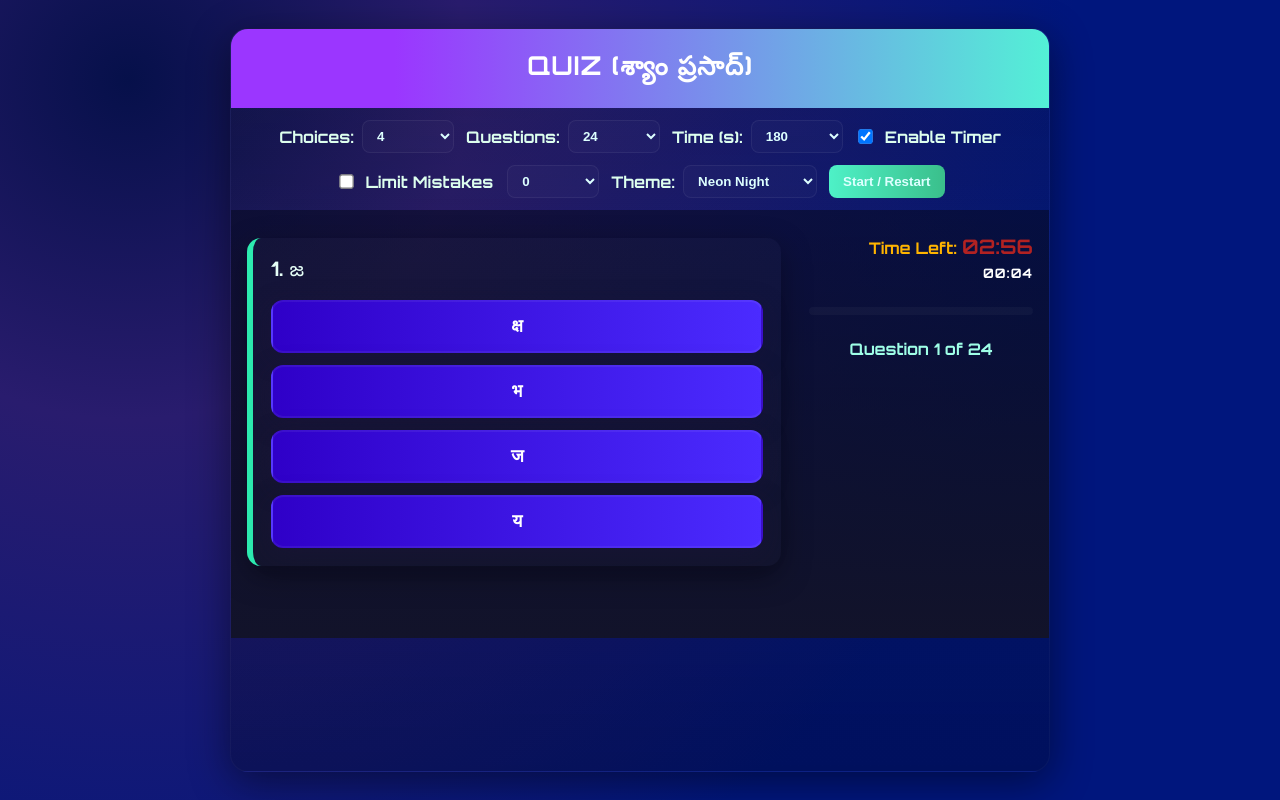
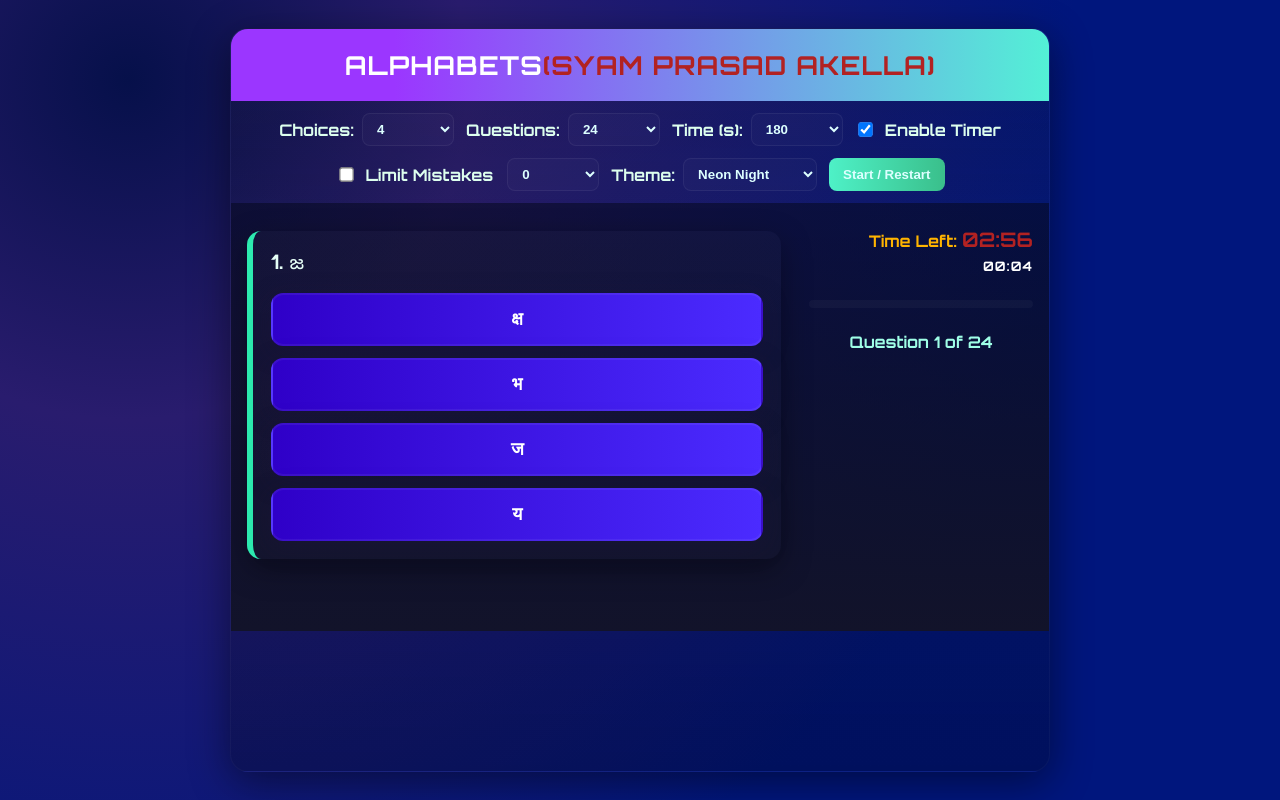
Before and after one commit to anvs5438/ALPHABETS-88, a plain HTML site: page index.html in a window 1280 px wide. Drawn offline with Linux system fonts and the light colour scheme.

Commit message:
Update index.html

```diff
--- a/index.html
+++ b/index.html
@@ -104,7 +104,7 @@ body{
 </head>
 <body>
 <div class="container" role="application" aria-label="Quiz app">
-  <div class="header">QUIZ (శ్యాం ప్రసాద్)</div>
+  <div class="header">ALPHABETS<span style="color:#B22222; font-weight:bold;">(SYAM PRASAD AKELLA)</span></div>
 
   <div class="controls" role="region" aria-label="Quiz controls">
     <div class="control-item" title="Number of choices per question">
```
